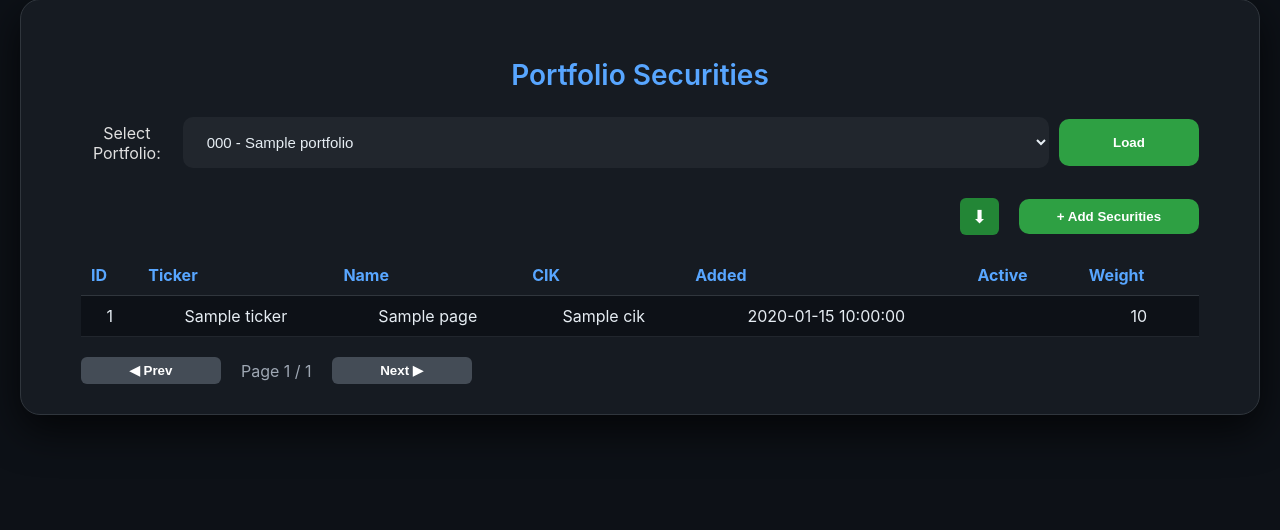
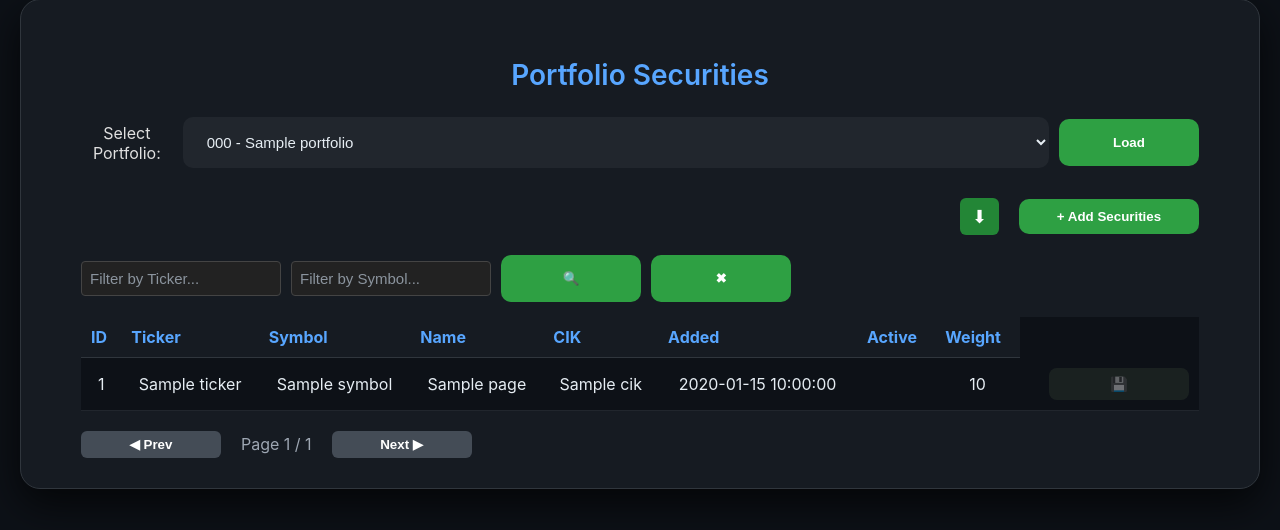
Before and after one commit to FerGusMosca/zChatbotAgentFwk, a FastAPI app: template templates/portfolio_securities.html in a window 1280 px wide. Shown: the part 118-648 px from the top of the page. Run offline with FastAPI, Linux system fonts and the light colour scheme; the template is opened without the code that fills it: most values are stand-ins (such as "Sample title", 1, 10 or a date in 2020).

Commit message:
zzLotteryTicketUI  - SecurityUI screen to update Symbol

```diff
--- a/business_entities/portfolio_security.py
+++ b/business_entities/portfolio_security.py
@@ -1,9 +1,10 @@
 class PortfolioSecurity:
-    def __init__(self, id, portfolio_id, security_id, ticker, name, cik, added_at, is_active, weight):
+    def __init__(self, id, portfolio_id, security_id, ticker,symbol, name, cik, added_at, is_active, weight):
         self.id = id
         self.portfolio_id = portfolio_id
         self.security_id = security_id
         self.ticker = ticker
+        self.symbol=symbol
         self.name = name
         self.cik = cik
         self.added_at = added_at
--- a/common/dto/security_search_result.py
+++ b/common/dto/security_search_result.py
@@ -1,6 +1,7 @@
 class SecuritySearchResult:
-    def __init__(self, id, ticker, name, cik):
+    def __init__(self, id, ticker,symbol, name, cik):
         self.id = id
         self.ticker = ticker
+        self.symbol=symbol
         self.name = name
         self.cik = cik
--- a/controllers/process_news_controller.py
+++ b/controllers/process_news_controller.py
@@ -91,7 +91,7 @@
             return [
                 {
                     "security_id": x.id,
-                    "ticker": x.ticker,
+                    "symbol": x.symbol,
                     "name": x.name
                 }
                 for x in items
--- a/static/css/portfolio_securities.css
+++ b/static/css/portfolio_securities.css
@@ -220,3 +220,57 @@
 .csv-icon-btn:hover {
     background: #2ea043;
 }
+
+.save-btn {
+    background: linear-gradient(135deg, #4CAF50, #2e7d32);
+    border: none;
+    color: white;
+    font-size: 14px;
+    padding: 8px 14px;
+    border-radius: 8px;
+    cursor: pointer;
+    box-shadow: 0 2px 6px rgba(0,0,0,0.3);
+    transition: all 0.15s ease-in-out;
+}
+
+.save-btn:disabled {
+    background: #2f3b2f;
+    opacity: 0.4;
+    cursor: not-allowed;
+    box-shadow: none;
+}
+
+.save-btn:not(:disabled):hover {
+    transform: translateY(-1px);
+    box-shadow: 0 4px 10px rgba(0,0,0,0.4);
+}
+
+.save-btn:not(:disabled):active {
+    transform: scale(0.97);
+}
+
+.filters-row {
+    margin: 15px 0;
+    display: flex;
+    gap: 10px;
+    align-items: center;
+    flex-wrap: wrap;
+}
+
+.filter-input {
+    padding: 8px;
+    width: 200px;
+    border: 1px solid #444;
+    background: #222;
+    color: white;
+    border-radius: 4px;
+}
+
+.clear-btn {
+    background: #666;
+    color: white;
+    border: none;
+    padding: 8px 12px;
+    border-radius: 4px;
+    cursor: pointer;
+}
--- a/static/js/portfolio_securities.js
+++ b/static/js/portfolio_securities.js
@@ -116,3 +116,96 @@
 function showLoader(btn){
     btn.innerHTML = "⏳ Loading...";
 }
+
+document.addEventListener("dblclick", function (e) {
+    const cell = e.target.closest(".editable");
+    if (!cell) return;
+
+    if (cell.querySelector("input")) return;
+
+    const value = cell.innerText.trim();
+    const input = document.createElement("input");
+
+    input.value = value;
+    input.className = "edit-input";
+
+    cell.innerHTML = "";
+    cell.appendChild(input);
+
+    const row = cell.closest("tr");
+    row.querySelector(".save-btn").disabled = false;
+});
+
+
+// Saves the edited row by sending updated fields to the backend
+async function saveRow(btn) {
+    // Find the closest table row (<tr>) containing the Save button
+    const row = btn.closest("tr");
+
+    // Create FormData to send as multipart/form-data (matches FastAPI Form expectations)
+    const formData = new FormData();
+
+    // Always send the security_id to identify which record to update
+    formData.append("security_id", Number(row.dataset.id));
+
+    // Iterate over all cells marked as editable
+    row.querySelectorAll(".editable").forEach(cell => {
+        // Skip the is_active field – it's not meant to be edited by the user
+        if (cell.dataset.field === "is_active") return;
+
+        // Find the input element inside the cell
+        const input = cell.querySelector("input");
+        if (!input) return;
+
+        // Get the trimmed value to avoid sending empty strings
+        const value = input.value.trim();
+
+        // Only append the field if it has a non-empty value
+        // This prevents sending invalid/empty data that could cause backend errors
+        if (value !== "") {
+            formData.append(cell.dataset.field, value);
+        }
+    });
+
+    try {
+        // Send POST request to the update endpoint
+        const response = await fetch("/portfolio_securities/update", {
+            method: "POST",
+            body: formData
+        });
+
+        // Handle successful response
+        if (response.ok) {
+            alert("Updated successfully");
+            location.reload(); // Refresh page to show updated data
+        } else {
+            // Handle HTTP errors (e.g., 400, 500)
+            const errorText = await response.text();
+            alert("Error updating record: " + errorText);
+        }
+    } catch (err) {
+        // Handle network or JavaScript errors
+        alert("Connection error");
+        console.error(err);
+    }
+}
+
+// Apply filters by reloading with query params
+function applyFilters() {
+    const ticker = document.getElementById("tickerFilter").value.trim();
+    const symbol = document.getElementById("symbolFilter").value.trim();
+
+    const portfolioId = document.getElementById("portfolioSelect").value;
+    let url = `/portfolio_securities/load?portfolio_id=${portfolioId}`;
+    if (ticker) url += `&ticker_filter=${encodeURIComponent(ticker)}`;
+    if (symbol) url += `&symbol_filter=${encodeURIComponent(symbol)}`;
+    window.location.href = url;
+}
+
+// Clear filters – reload without params
+function clearFilters() {
+    document.getElementById("tickerFilter").value = "";
+    document.getElementById("symbolFilter").value = "";
+    const portfolioId = document.getElementById("portfolioSelect").value;
+    window.location.href = `/portfolio_securities/load?portfolio_id=${portfolioId}`;
+}
--- a/templates/portfolio_securities.html
+++ b/templates/portfolio_securities.html
@@ -52,9 +52,26 @@
         </a>
 
         <button type="button" class="green-btn" onclick="openAddModal()">+ Add Securities</button>
+    </div>
+    <div class="filters-row">
+        <input type="text" id="tickerFilter" placeholder="Filter by Ticker..." class="filter-input">
+        <input type="text" id="symbolFilter" placeholder="Filter by Symbol..." class="filter-input">
 
+        <button type="button"
+                class="icon-btn apply"
+                title="Apply Filters"
+                onclick="applyFilters()">
+            🔍
+        </button>
 
+        <button type="button"
+                class="icon-btn clear"
+                title="Clear Filters"
+                onclick="clearFilters()">
+            ✖
+        </button>
     </div>
+
     {% endif %}
 
 
@@ -65,6 +82,7 @@
           <tr>
             <th>ID</th>
             <th>Ticker</th>
+            <th>Symbol</th>
             <th>Name</th>
             <th>CIK</th>
             <th>Added</th>
@@ -74,14 +92,18 @@
         </thead>
         <tbody>
           {% for s in page_data.items %}
-          <tr>
-            <td>{{ s.id }}</td>
+          <tr data-id="{{ s.security_id }}">
+            <td>{{ s.security_id }}</td>
             <td>{{ s.ticker }}</td>
-            <td>{{ s.name }}</td>
+            <td class="editable" data-field="symbol">{{ s.symbol }}</td>
+            <td class="editable" data-field="name">{{ s.name }}</td>
             <td>{{ s.cik }}</td>
             <td>{{ s.added_at }}</td>
-            <td>{{ s.is_active }}</td>
+            <td >{{ s.is_active }}</td>
             <td>{{ s.weight }}</td>
+            <td>
+                <button class="save-btn" onclick="saveRow(this)" disabled>💾</button>
+            </td>
           </tr>
           {% endfor %}
         </tbody>
--- a/templates/process_news.html
+++ b/templates/process_news.html
@@ -23,7 +23,7 @@
     <form id="newsForm" onsubmit="runProcessNews(event)" class="simple-row">
         <div class="block">
             <label>Select Security:</label>
-            <input type="text" id="searchInput" placeholder="Ticker or Name..." oninput="searchTicker()">
+            <input type="text" id="searchInput" placeholder="Ticker or Name..." oninput="searchSymbol()">
             <div id="searchResults" class="search-results"></div>
         </div>
 
```
Also changed, not shown: common/dto/update_security_request.py (added, +8 -0 lines), controllers/portfolio_securities_controller.py (+68 -9 lines), data_access_layer/portfolio_securities_manager.py (+32 -6 lines), static/js/process_news.js (+6 -7 lines), tests/smoke/zh_local_probe.py (added, +43 -0 lines), static/css/process_news.css (line endings or trailing spaces).
